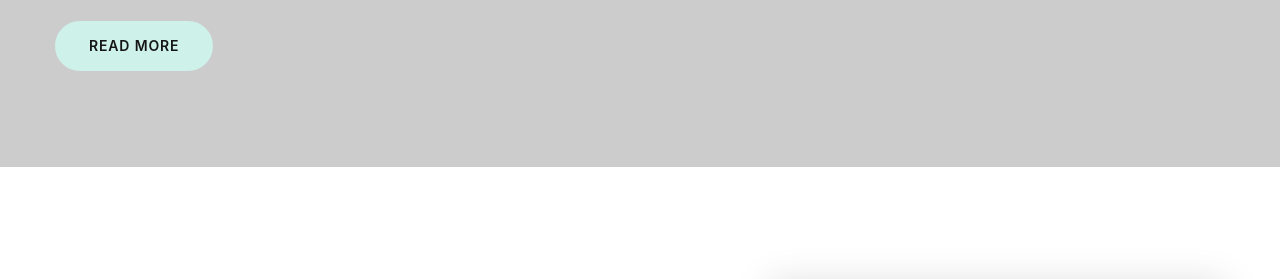
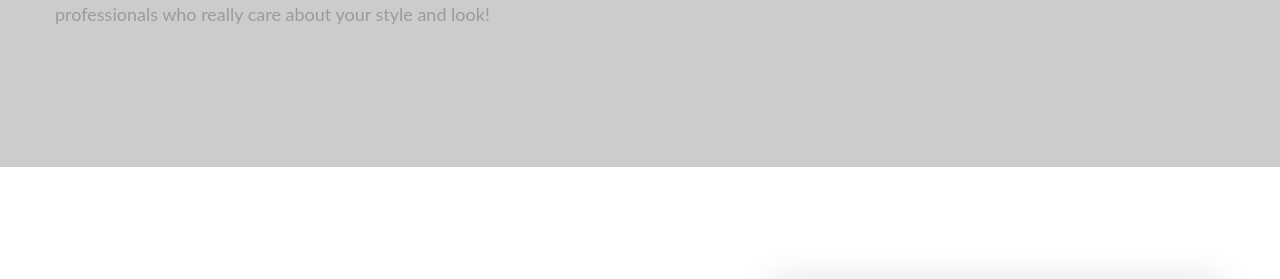
Before and after one commit to Mirnaoscal/nails, a plain HTML site: page index.html in a window 1280 px wide. Both pictures are taken after a click on the link 1159 px from the left and 24 px from the top of the page. Shown: the part 478-757 px from the top of the page. Drawn offline with Linux system fonts and the light colour scheme.

Commit message:
Update index.html

```diff
--- a/index.html
+++ b/index.html
@@ -93,7 +93,7 @@
                   <div class="col-sm-10 col-lg-8 col-xl-7">
                     <h1 class="heading-decorate" data-caption-animate="fadeInUp" data-caption-delay="100">Glory Beauty Salon<br><span class="divider"></span>Beauty as a gift
                     </h1>
-                    <p class="lead" data-caption-animate="fadeInUp" data-caption-delay="250">Glory Beauty Salon offers the latest and highest quality services for you and all your family members. We specialize in all beauty treatments and our team is fully professional and innovative, from makeup services to hairstyling.</p><a class="button button-primary" href="#" data-caption-animate="fadeInUp" data-caption-delay="450">Read more</a>
+                    <p class="lead" data-caption-animate="fadeInUp" data-caption-delay="250">Glory Beauty Salon offers the latest and highest quality services for you and all your family members. We specialize in all beauty treatments and our team is fully professional and innovative, from makeup services to hairstyling.</p>
                   </div>
                 </div>
               </div>
@@ -107,7 +107,7 @@
                   <div class="col-md-10 col-lg-8 col-xl-7">
                     <h1 class="heading-decorate" data-caption-animate="fadeInUp" data-caption-delay="100">Experience the Best<br><span class="divider"></span>Beauty Services
                     </h1>
-                    <p class="lead" data-caption-animate="fadeInUp" data-caption-delay="250">We offer a full range of hairdressing services for men and women, eyebrow and eyelash care, the services of make-up artists and stylists. Entrust your beauty to professionals who really care about your style and look!</p><a class="button button-primary" href="#" data-caption-animate="fadeInUp" data-caption-delay="450">Read more</a>
+                    <p class="lead" data-caption-animate="fadeInUp" data-caption-delay="250">We offer a full range of hairdressing services for men and women, eyebrow and eyelash care, the services of make-up artists and stylists. Entrust your beauty to professionals who really care about your style and look!</p>
                   </div>
                 </div>
               </div>
@@ -121,7 +121,7 @@
                   <div class="col-md-10 col-lg-8 col-xl-7">
                     <h1 class="heading-decorate" data-caption-animate="fadeInUp" data-caption-delay="100">Professional Beauty <br><span class="divider"></span>Care for Everyone
                     </h1>
-                    <p class="lead" data-caption-animate="fadeInUp" data-caption-delay="250">Our beauty salon treatments will help you relax after a long and stressful day. At Glory, you can pamper yourself and enjoy the benefits of professional and affordable beauty care. Enjoy your life with our high-quality beauty services.</p><a class="button button-primary" href="#" data-caption-animate="fadeInUp" data-caption-delay="450">Read more</a>
+                    <p class="lead" data-caption-animate="fadeInUp" data-caption-delay="250">Our beauty salon treatments will help you relax after a long and stressful day. At Glory, you can pamper yourself and enjoy the benefits of professional and affordable beauty care. Enjoy your life with our high-quality beauty services.</p>
                   </div>
                 </div>
               </div>
@@ -220,7 +220,7 @@
               <h2 class="heading-decorate">Why Our Clients <br><span class="divider"></span>Choose Us
               </h2>
               <p class="big text-gray-800">We are the leading beauty salon in LA providing high-quality hairdressing, makeup, and skin care services to everyone.</p>
-              <p class="text-spacing-60">Our clients appreciate and value our level of customer service, the skills of our stylists and estheticians as well as our professional approach to everything we do.</p><a class="button button-primary" href="#">learn more</a>
+              <p class="text-spacing-60">Our clients appreciate and value our level of customer service, the skills of our stylists and estheticians as well as our professional approach to everything we do.</p>
             </div>
           </div>
         </div>
@@ -233,7 +233,7 @@
                 <h2 class="heading-decorate">A Variety of <br><span class="divider"></span>Beauty Services
                 </h2>
                 <p class="big text-gray-800">We offer a full range of salon treatments and styling services provided by a team of professional stylists, all in a clean air environment.</p>
-                <p>Our estheticians and stylists can make your hair look just the way you want. Be it a hair extension, coloring, or styling, we can do it all to make you look incredibly attractive.</p><a class="button button-primary" href="#">Book Now</a>
+                <p>Our estheticians and stylists can make your hair look just the way you want. Be it a hair extension, coloring, or styling, we can do it all to make you look incredibly attractive.</p>
               </div>
             </div>
             <div class="col-lg-6">
```
